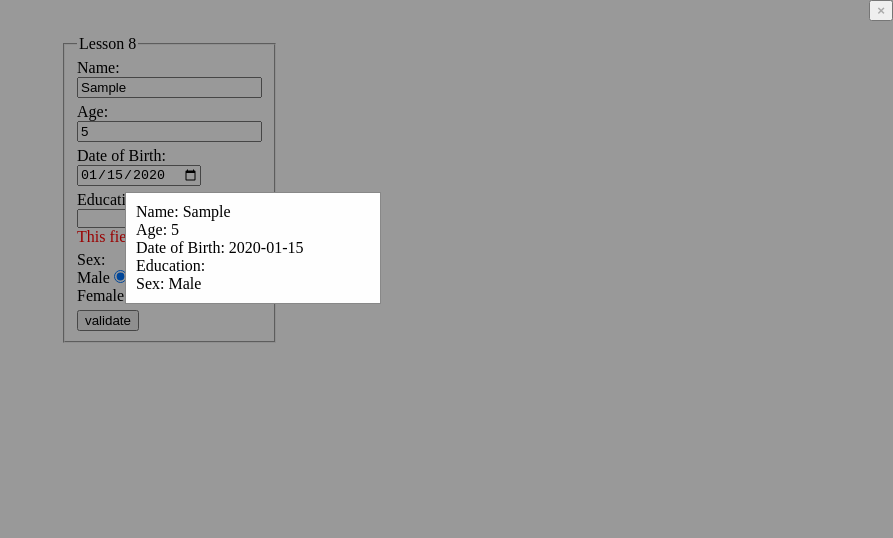
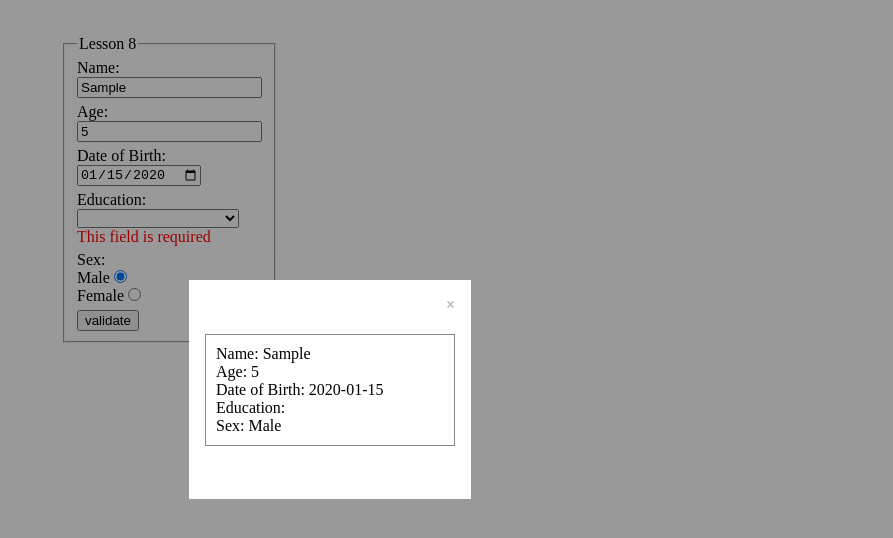
Before and after one commit to radomir-radionov/Form-JS, a plain HTML site: page index.html in a window 1280 px wide. Both pictures are taken after typing "Sample", "5", "2020-01-15" into the empty fields and a click on the input "validate". Shown: the whole page, without its empty margins (387-1280 px from the left). Drawn offline with Linux system fonts and the light colour scheme.

Commit message:
Add files via upload

```diff
--- a/index.html
+++ b/index.html
@@ -18,7 +18,8 @@
           <fieldset>
             <legend>Lesson 8</legend>
             <div class="box">
-              <label>Name: </label><input id="name" type="text" class="field" />
+              <label>Name: </label
+              ><input id="name" type="text" class="field" maxlength="20" />
             </div>
             <div class="box">
               <label>Age: </label><input id="age" type="number" class="field" />
@@ -58,9 +59,11 @@
       </div>
     </div>
     <!-- The Modal -->
-    <div id="myModal">
-      <button id="closeBtn">&times;</button>
-      <div id="modalContend"></div>
+    <div id="modalWrapper">
+      <div id="modalWindow">
+        <span id="closeBtn">&times;</span>
+        <div id="modalContend"></div>
+      </div>
     </div>
     <script src="index.js"></script>
   </body>
--- a/index.js
+++ b/index.js
@@ -1,10 +1,8 @@
 const form = document.getElementById("form");
 const modalContend = document.getElementById("modalContend");
-const modal = document.getElementById("myModal");
+const modal = document.getElementById("modalWrapper");
 const btn = document.getElementById("myBtn");
-const span = document.getElementById("close");
-const fields = form.querySelectorAll(".field");
-const errors = form.querySelectorAll(".error");
+const span = document.getElementById("closeBtn");
 
 function retrieveFormValue(event) {
   event.preventDefault();
@@ -23,28 +21,28 @@ function retrieveFormValue(event) {
   <p>Sex: ${gender}</p>
   `;
 
-  removeSameErrors(errors);
-  checkModalOnErrors(fields);
+  removeSameErrors();
+  checkModalOnErrors();
 
   modal.style.display = "block";
 }
 
-const removeSameErrors = function (errors) {
+const removeSameErrors = () => {
+  const errors = [...form.querySelectorAll(".error")];
   errors.forEach(function (item, i, errors) {
-    if (i < errors.length) {
-      errors[i].remove();
-    }
+    return errors[i].remove();
   });
 };
 
-const checkModalOnErrors = function (fields) {
+const checkModalOnErrors = () => {
+  const fields = [...form.querySelectorAll(".field")];
   fields.forEach(function (item, i, fields) {
     if (!fields[i].value) {
       let error = document.createElement("div");
       error.className = "error";
       error.style.color = "red";
       error.innerHTML = "This field is required";
-      fields[i].after(error);
+      return fields[i].after(error);
     }
   });
 };
--- a/style.css
+++ b/style.css
@@ -29,11 +29,9 @@ form {
 }
 
 /* The Modal (background) */
-#myModal {
+#modalWrapper {
   display: none; /* Hidden by default */
   position: fixed; /* Stay in place */
-  z-index: 1; /* Sit on top */
-  left: 0;
   top: 0;
   width: 100%; /* Full width */
   height: 100%; /* Full height */
@@ -42,13 +40,22 @@ form {
   background-color: rgba(0, 0, 0, 0.4); /* Black w/ opacity */
 }
 
+#modalWindow {
+  padding: 1rem;
+  background-color: white;
+  position: absolute;
+  top: 35%;
+  left: 45%;
+  margin-right: -50%;
+}
+
 /* Modal Content/Box */
 #modalContend {
   background-color: #fefefe;
   margin: 15% auto; /* 15% from the top and centered */
   padding: 10px;
   border: 1px solid #888;
-  width: 20%; /* Could be more or less, depending on screen size */
+  width: 250px; /* Could be more or less, depending on screen size */
 }
 
 #closeBtn {
```
